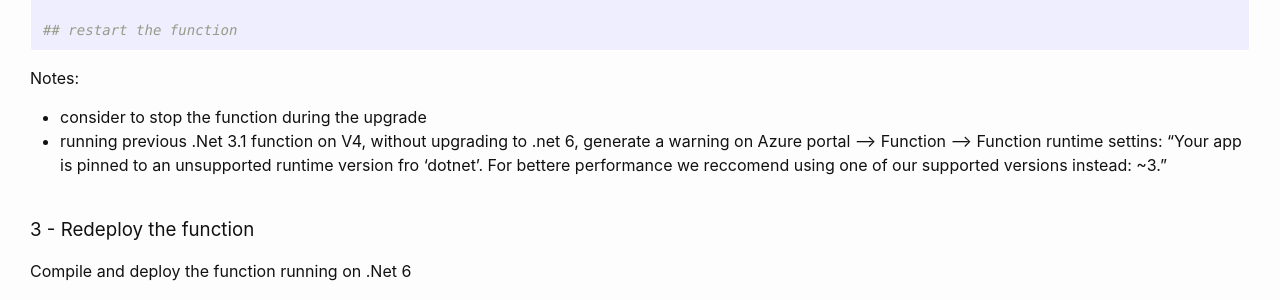
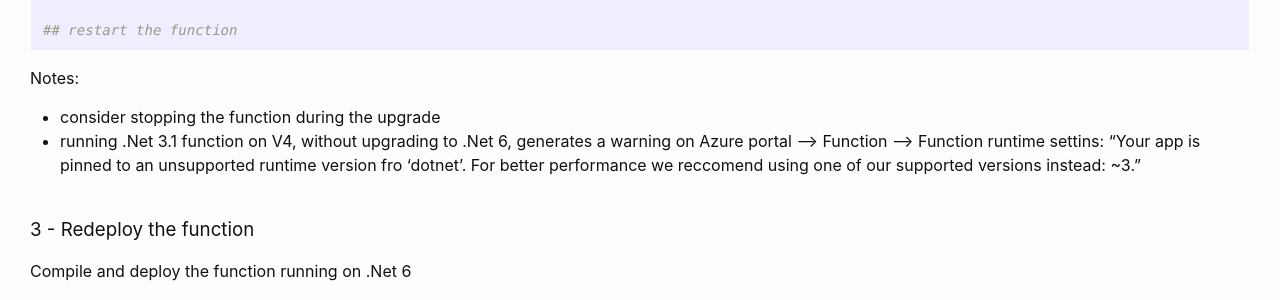
Before and after one commit to fhtino/fhtino.github.io, a Jekyll site: the page built from notes/azfunctions/migrationV3V4.md, in a window 1280 px wide. Shown: the part 1299-1599 px from the top of the page. Built offline with Jekyll 4.4.1, drawn with Linux system fonts in a browser that asks for light colours; our own code applies the rules of GitHub Pages for plain Markdown files.

Commit message:
Update migrationV3V4.md

````diff
--- a/notes/azfunctions/migrationV3V4.md
+++ b/notes/azfunctions/migrationV3V4.md
@@ -61,8 +61,8 @@ az functionapp config set --net-framework-version v6.0 --name functName --resour
 ```
 
 Notes:
- - consider to stop the function during the upgrade
- - running previous .Net 3.1 function on V4, without upgrading to .net 6, generate a warning on Azure portal --> Function --> Function runtime settins: "Your app is pinned to an unsupported runtime version fro 'dotnet'. For bettere performance we reccomend using one of our supported versions instead: ~3."
+ - consider stopping the function during the upgrade
+ - running .Net 3.1 function on V4, without upgrading to .Net 6, generates a warning on Azure portal --> Function --> Function runtime settins: "Your app is pinned to an unsupported runtime version fro 'dotnet'. For better performance we reccomend using one of our supported versions instead: ~3."
 <br/>
 <br/>
 
````
